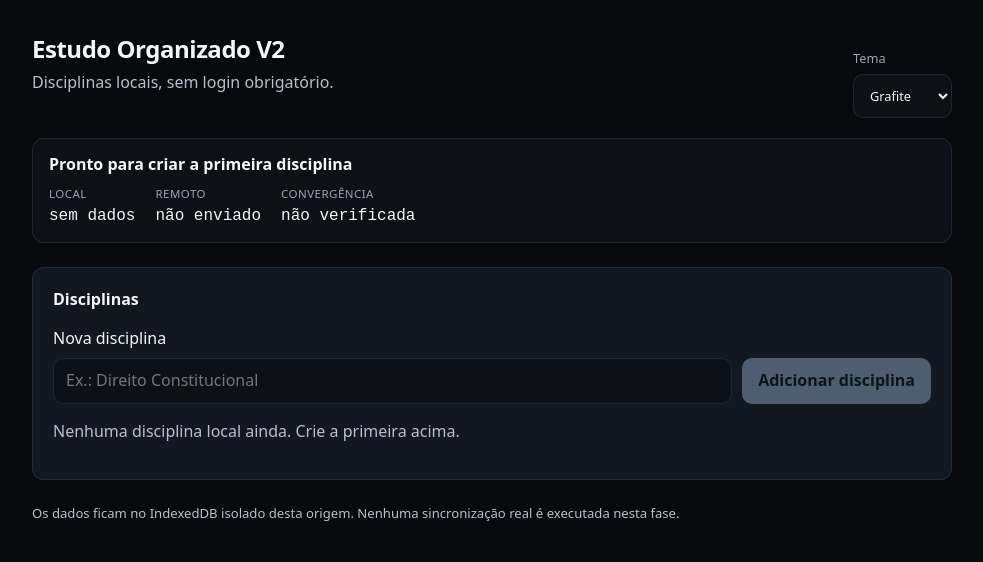
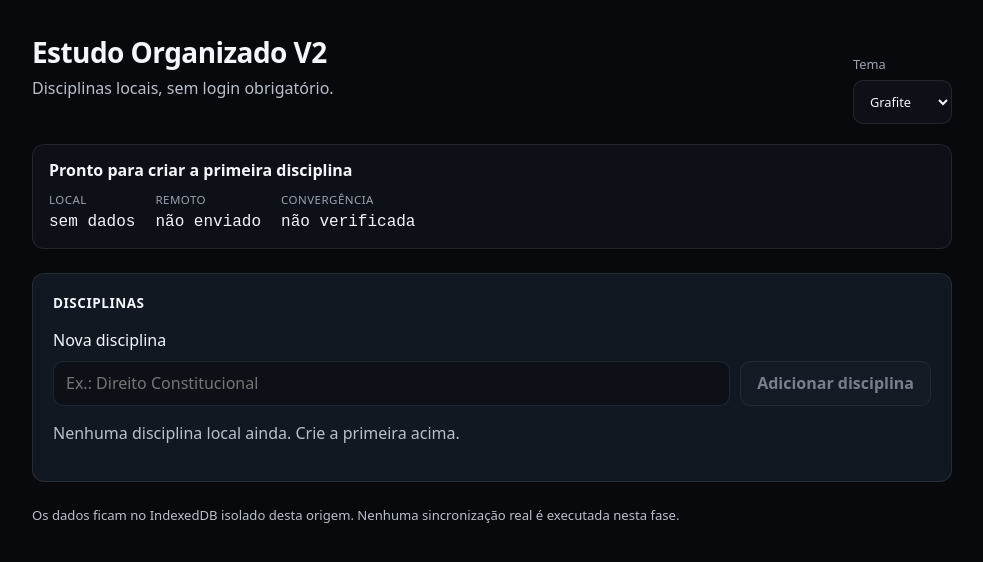
Before and after one commit to matheussilva421/estudo-organizado, a React (Vite) app in the folder apps/v2/: page / in a window 1280 px wide. Shown: the top 562 px of the page, without its empty margins (148-1131 px from the left). Built offline with nearby package versions, Linux system fonts and the light colour scheme.

Commit message:
fix(v2): align UI tokens with design ramp

```diff
--- a/apps/v2/src/presentation/App.tsx
+++ b/apps/v2/src/presentation/App.tsx
@@ -64,6 +64,9 @@ export function App() {
   }, []);
 
   useEffect(() => {
+    // Initial hydration from the external IndexedDB source; subsequent updates
+    // arrive through subscribeLocalChanges rather than cascading renders.
+    // eslint-disable-next-line react-hooks/set-state-in-effect
     refresh().catch((error) => setNotice(persistenceMessage(error)));
     return subscribeLocalChanges(PROFILE_ID, () => {
       refresh().catch(() => undefined);
--- a/apps/v2/src/presentation/styles.css
+++ b/apps/v2/src/presentation/styles.css
@@ -29,7 +29,7 @@ select {
 
 .app-shell h1 {
   margin: 0 0 4px;
-  font-size: 1.5rem;
+  font-size: 28px;
   letter-spacing: -0.02em;
 }
 
@@ -120,7 +120,9 @@ select {
 
 .panel h2 {
   margin: 0 0 16px;
-  font-size: 1rem;
+  font-size: 13.5px;
+  letter-spacing: 0.04em;
+  text-transform: uppercase;
 }
 
 .subject-form {
@@ -156,7 +158,10 @@ select {
 
 .button-primary:disabled {
   cursor: not-allowed;
-  opacity: 0.5;
+  background: var(--card-hover);
+  color: var(--text-muted);
+  border: 1px solid var(--border);
+  opacity: 0.75;
 }
 
 .button-ghost {
```
